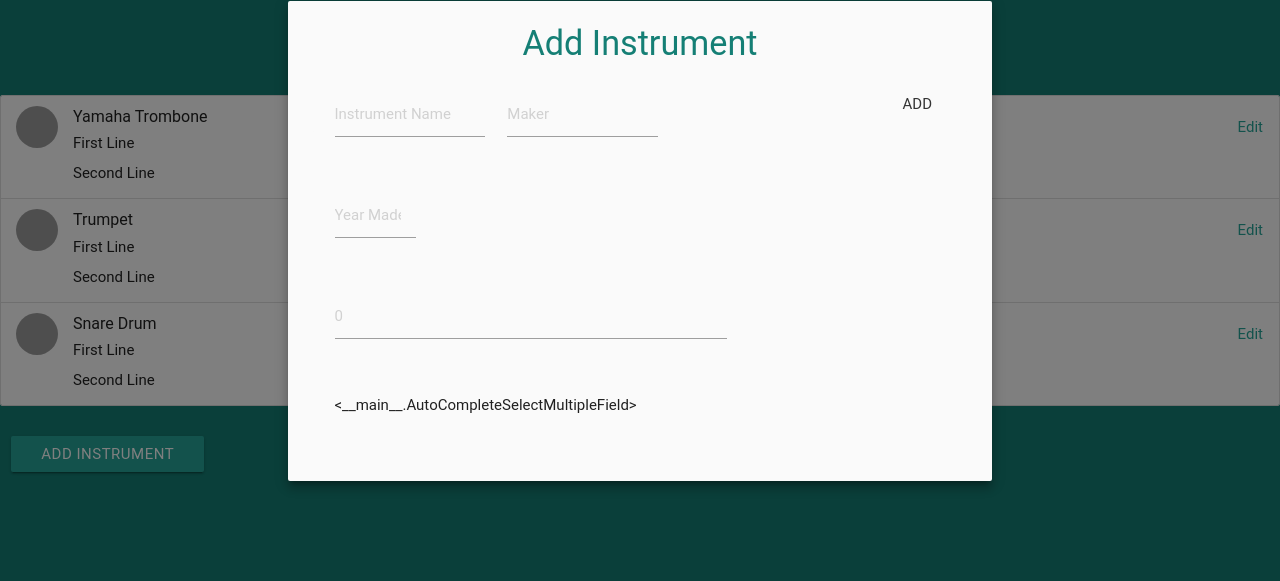
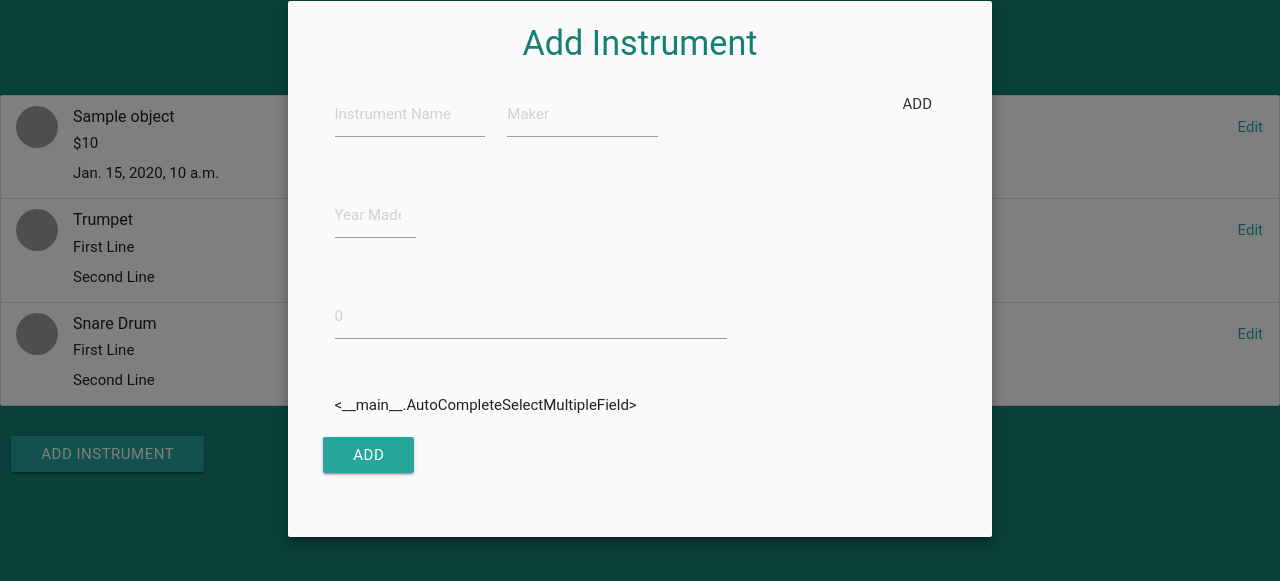
Before and after one commit to bnp26/AMusiciansHome, a Django app: a page that uses AMusiciansHome/home/templates/home/home.html in a window 1280 px wide, after a click on "ADD INSTRUMENT". Shown: the part 95-676 px from the top of the page. Run offline with Django 3.2, Linux system fonts and the light colour scheme; a user stored in the database is signed in; tables that the repository leaves empty hold one stand-in row (values such as "Sample post"); some libraries are stand-ins or nearby versions; some web fonts are replaced; grey boxes are pictures that could not be loaded.

Commit message:
changed stuff

```diff
--- a/AMusiciansHome/MusicianModels/forms.py
+++ b/AMusiciansHome/MusicianModels/forms.py
@@ -13,7 +13,7 @@ class LoginForm(forms.Form):
     password = forms.CharField(max_length=18, required=True, help_text='password', widget=forms.PasswordInput(attrs={'placeholder': 'Password'}))
 
 class RegistrationForm(forms.Form):
-    first_name = forms.CharField(max_length=30, required=True, help_text='Optional.', widget=forms.TextInput(attrs={'placeholder': 'First Name', 'class':'validate'}))
+    first_name = forms.CharField(max_length=30, required=True, help_text='Optional.', widget=forms.TextInput(attrs={'place`holder': 'First Name', 'class':'validate'}))
     last_name = forms.CharField(max_length=30, required=True, help_text='Optional.', widget=forms.TextInput(attrs={'placeholder': 'Last Name', 'class':'validate'}))
     username = forms.CharField(min_length=4, max_length=18, required=True, help_text='Optional.', widget=forms.TextInput(attrs={'placeholder': 'Username', 'class':'validate'}))
     email = forms.EmailField(max_length=254, help_text='Required. Inform a valid email address.', widget=forms.EmailInput(attrs={'placeholder': 'Email', 'class':'validate'}))
--- a/AMusiciansHome/home/templates/home/home.html
+++ b/AMusiciansHome/home/templates/home/home.html
@@ -8,7 +8,7 @@
         <li><a href="{% url 'home:logout' %}">Logout</a></li>
       </ul>
       <ul class="right">
-        <li><a href="{% url 'home:my_library' %}">Welcome {{ user.first_name }}</a></li>
+        <li><a href="{% url 'home:profile' %}">Welcome {{ user.first_name }}</a></li>
       </ul>
       <ul class="right">
         <li><a href="{% url 'home:my_library' %}">My Library</a></li>
--- a/AMusiciansHome/home/templates/home/main.html
+++ b/AMusiciansHome/home/templates/home/main.html
@@ -8,7 +8,7 @@
         <li><a href="{% url 'home:logout' %}">Logout</a></li>
       </ul>
       <ul class="right">
-        <li><a>Welcome {{ user.first_name }}</a></li>
+        <li><a href="{% url 'home:profile' %}">Welcome {{ user.first_name }}</a></li>
       </ul>
       <ul class="right">
         <li><a href="{% url 'home:my_library' %}">My Library</a></li>
--- a/AMusiciansHome/home/templates/home/my_library.html
+++ b/AMusiciansHome/home/templates/home/my_library.html
@@ -11,17 +11,18 @@
 </style>
 <h1 class="header center mahogany">My Instruments</h1>
 <ul class="collection">
+    {% for object in objects %}
     <li class="collection-item avatar">
       <img src="http://www.schillerinstruments.com/wp-content/uploads/2016/03/trombone-valve-small-1.jpg" alt="" class="circle">
-      <span class="title">Yamaha Trombone</span>
-      <p>First Line <br>
-         Second Line
+      <span class="title">{{ object.name }}</span>
+      <p>${{ object.est_price }}<br>
+         {{ object.date_posted }}
       </p>
       <a href="#!" class="secondary-content"><p>
         Edit
         </p></a>
     </li>
-
+    {% endfor %}
     <li class="collection-item avatar">
       <img src="http://media.wwbw.com/is/image/MMGS7/BTR-300-Series-Student-Bb-Trumpet-Lacquer/463683000420000-00-500x500.jpg" alt="" class="circle">
       <span class="title">Trumpet</span>
@@ -56,6 +57,7 @@
     <h4 class="center">Add Instrument</h4>
      <div class="row">
     <form class="col s8" method='POST'>
+        {% csrf_token %}
       <div class="row">
         <div class="input-field col s5">
           {{ instr_form.name }}
@@ -79,6 +81,9 @@
             {{ instr_form.tags }}
         </div>
       </div>
+      <div class="row">
+          <button class="btn waves-effect waves-light" type="submit" name="action">Add
+      </div>
     </form>
   <div class="modal-footer">
     <a href="#!" class=" modal-action modal-close waves-effect waves-green btn-flat">Add</a>
--- a/AMusiciansHome/home/templates/home/register.html
+++ b/AMusiciansHome/home/templates/home/register.html
@@ -56,7 +56,7 @@
               </div>
             </div>
           <div class="card-action">
-            <div class="col s6 offset-s3">
+            <div class="col s6 offset-s4">
               <button class="btn waves-effect waves-light" type="submit" name="action">Sign Up
               <i class="material-icons right">create</i>
               </button>
--- a/AMusiciansHome/home/views.py
+++ b/AMusiciansHome/home/views.py
@@ -1,6 +1,6 @@
 from django.contrib.auth import authenticate, login, logout
 from django.contrib.auth.decorators import login_required
-from django.http import HttpResponse, HttpResponseRedirect
+from django.http import HttpResponse, HttpResponseRedirect, JsonResponse
 from django.shortcuts import render, redirect
 from django.template import RequestContext, Context, loader
 from django.core.urlresolvers import reverse
@@ -44,7 +44,17 @@ def login_page(request):
 def register_page(request):
     request_context = RequestContext(request)
     context = Context()
-    if request.method == 'POST':
+    if request.is_ajax():
+        username = request.GET.get('username', None)
+        email = request.GET.get('email', None)
+        phone_number = request.GET.get('phone_num', None)
+        data = {
+            'username_is_taken': User.objects.filter(username__iexact=username).exists(),
+            'email_is_taken': User.objects.filter(email__iexact=email).exists(),
+            'phone_num_is_taken': Musician.objects.filter(phone_num__iexact=phone_number).exists()
+        }
+        return JsonResponse(data)
+    elif request.method == 'POST':
         registration_form = RegistrationForm(request.POST)
         #user['phone_num'] = '2162223333'
         if registration_form.is_valid():
@@ -78,12 +88,15 @@ def user_lib_page(request):
         if supply_form.is_valid():
             cleaned_data = supply_form.clean()
             supply_form.save(cleaned_data)
+            return redirect('/main')
         elif music_form.is_valid():
             cleaned_data = music_form.clean()
             music_form.save(cleaned_data)
+            return redirect('/main')
         elif instr_form.is_valid():
             cleaned_data = instr_form.clean()
             instr_form.save(cleaned_data)
+            return redirect('/main')
         else:
             print 'a'
             #do something
@@ -96,7 +109,7 @@ def user_lib_page(request):
         objects = Object.objects.filter(user_id=userId)
         print objects
 
-        context = {'instr_form':instr_form, 'supply_form':supply_form, 'music_form':music_form, 'tags':tags}
+        context = {'instr_form':instr_form, 'supply_form':supply_form, 'music_form':music_form, 'tags':tags, 'objects':objects}
         template = 'home/my_library.html'
         return render(request, template, context)
 
```
Also changed, not shown: AMusiciansHome/MusicianModels/migrations/0009_auto_20170428_1824.py (added), 3 other files.
